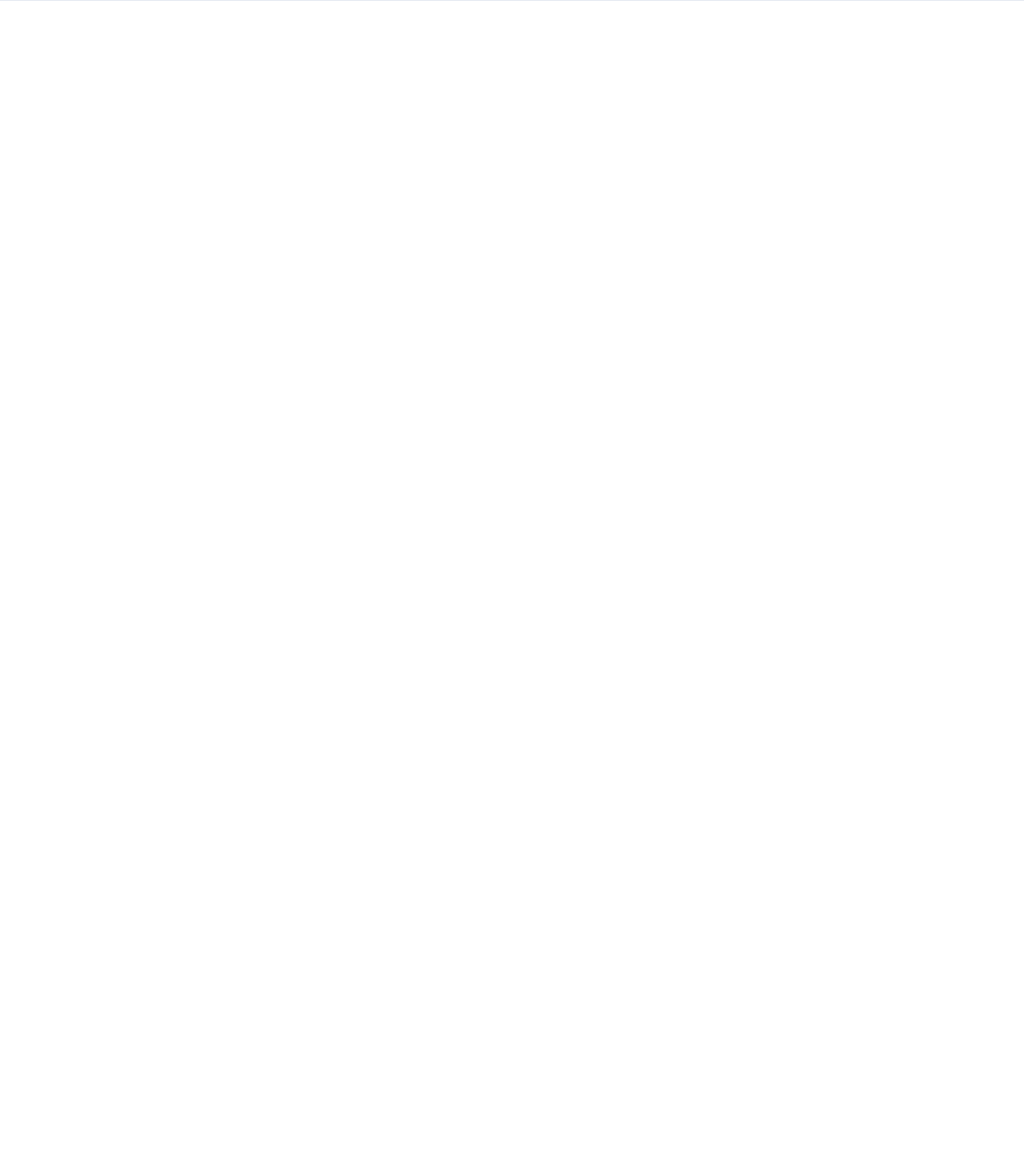
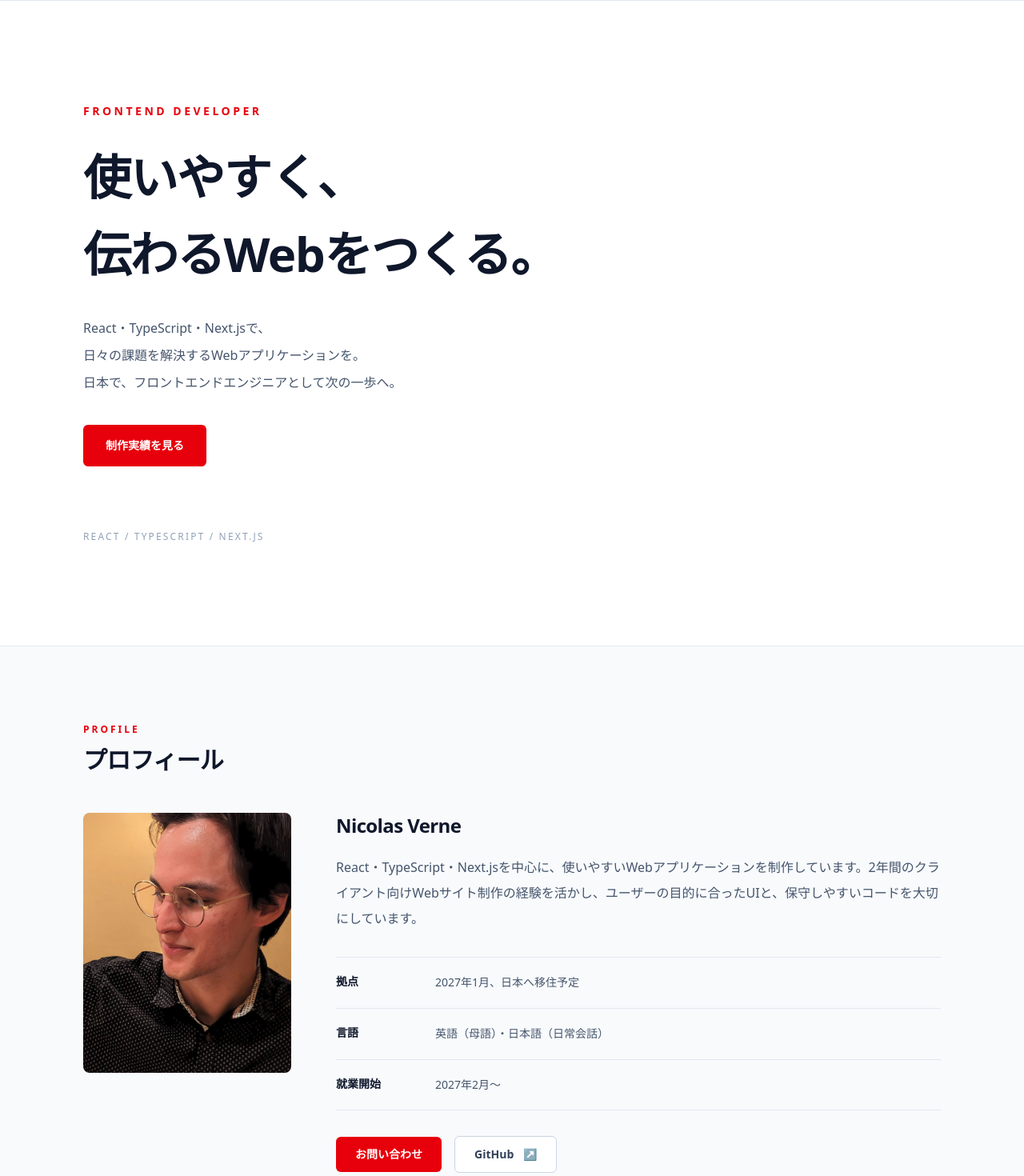
Before and after one commit to dicey44/portfolio, a Next.js app: page / in a window 1280 px wide. Shown: the part 80-1550 px from the top of the page at 80% size. Before the commit the page ends 800 px from the top, so only its background shows below. Built offline with nearby package versions, Linux system fonts and the light colour scheme.

Commit message:
feat: add hero and profile sections

```diff
--- a/app/page.tsx
+++ b/app/page.tsx
@@ -3,8 +3,108 @@
 export default function Home() {
   return (
     <div>
-      <section>
+      <section id="hero" className="bg-white">
+        <div className="mx-auto max-w-6xl px-6 py-20 md:px-10 md:py-32">
+          <div className="max-w-3xl">
+            <p className="mb-6 text-xs font-semibold tracking-[0.25em] text-red-600 md:text-sm">
+              FRONTEND DEVELOPER
+            </p>
 
+            <h1 className="text-3xl font-bold leading-[1.6] tracking-tight text-slate-900 sm:text-5xl lg:text-6xl">
+              <span className="block">使いやすく、</span>
+              <span className="block">伝わるWebをつくる。</span>
+            </h1>
+
+            <div className="mt-8 space-y-2 text-sm leading-relaxed text-slate-600 md:text-base">
+              <p>React・TypeScript・Next.jsで、</p>
+              <p>日々の課題を解決するWebアプリケーションを。</p>
+              <p>日本で、フロントエンドエンジニアとして次の一歩へ。</p>
+            </div>
+          </div>
+
+          <a
+            href="#works"
+            className="mt-10 inline-flex items-center gap-6 rounded-md bg-red-600 px-7 py-4 text-sm font-semibold text-white transition-colors hover:bg-red-700 focus-visible:outline-2 focus-visible:outline-offset-4 focus-visible:outline-red-600"
+          >
+            制作実績を見る
+          </a>
+
+          <p className="mt-14 text-xs font-medium tracking-[0.18em] text-slate-400 md:mt-20">
+            REACT / TYPESCRIPT / NEXT.JS
+          </p>
+        </div>
+      </section>
+      <section
+        id="profile"
+        className="scroll-mt-24 border-t border-slate-200 bg-slate-50"
+      >
+        <div className="mx-auto max-w-6xl px-6 py-20 md:px-10 md:py-24">
+          <p className="text-xs font-semibold tracking-[0.25em] text-red-600">
+            PROFILE
+          </p>
+          <h2 className="mt-3 text-2xl font-bold tracking-tight text-slate-900 md:text-3xl">
+            プロフィール
+          </h2>
+
+          <div className="mt-10 grid items-start gap-10 md:mt-12 md:grid-cols-[260px_1fr] md:gap-14">
+            <img
+              src="/profile-pic.jpg"
+              alt="Nicolas Verne"
+              className="aspect-[4/5] w-full max-w-[300px] rounded-lg object-cover md:max-w-none"
+            />
+
+            <div>
+              <h3 className="text-2xl font-bold tracking-tight text-slate-900">
+                Nicolas Verne
+              </h3>
+              <p className="mt-5 text-sm leading-8 text-slate-600 md:text-base">
+                React・TypeScript・Next.jsを中心に、使いやすいWebアプリケーションを制作しています。2年間のクライアント向けWebサイト制作の経験を活かし、ユーザーの目的に合ったUIと、保守しやすいコードを大切にしています。
+              </p>
+
+              <dl className="mt-8 divide-y divide-slate-200 border-y border-slate-200 text-sm">
+                <div className="grid gap-2 py-5 sm:grid-cols-[100px_1fr] sm:gap-6">
+                  <dt className="font-semibold text-slate-900">拠点</dt>
+                  <dd className="leading-relaxed text-slate-600">
+                    2027年1月、日本へ移住予定
+                  </dd>
+                </div>
+
+                <div className="grid gap-2 py-5 sm:grid-cols-[100px_1fr] sm:gap-6">
+                  <dt className="font-semibold text-slate-900">言語</dt>
+                  <dd className="leading-relaxed text-slate-600">
+                    英語（母語）・日本語（日常会話）
+                  </dd>
+                </div>
+
+                <div className="grid gap-2 py-5 sm:grid-cols-[100px_1fr] sm:gap-6">
+                  <dt className="font-semibold text-slate-900">就業開始</dt>
+                  <dd className="leading-relaxed text-slate-600">
+                    2027年2月〜
+                  </dd>
+                </div>
+              </dl>
+
+              <div className="mt-8 flex flex-wrap items-center gap-4">
+                <a
+                  href="#contact"
+                  className="inline-flex items-center justify-center rounded-md bg-red-600 px-6 py-3 text-sm font-semibold text-white transition-colors hover:bg-red-700 focus-visible:outline-2 focus-visible:outline-offset-4 focus-visible:outline-red-600"
+                >
+                  お問い合わせ
+                </a>
+
+                <a
+                  href="https://github.com/dicey44"
+                  target="_blank"
+                  rel="noopener noreferrer"
+                  className="inline-flex items-center justify-center gap-3 rounded-md border border-slate-300 bg-white px-6 py-3 text-sm font-semibold text-slate-700 transition-colors hover:border-slate-900 hover:text-slate-900 focus-visible:outline-2 focus-visible:outline-offset-4 focus-visible:outline-slate-900"
+                >
+                  GitHub
+                  <span aria-hidden="true">↗</span>
+                </a>
+              </div>
+            </div>
+          </div>
+        </div>
       </section>
     </div>
   );
```
Also changed, not shown: public/profile-pic.jpg (added).
